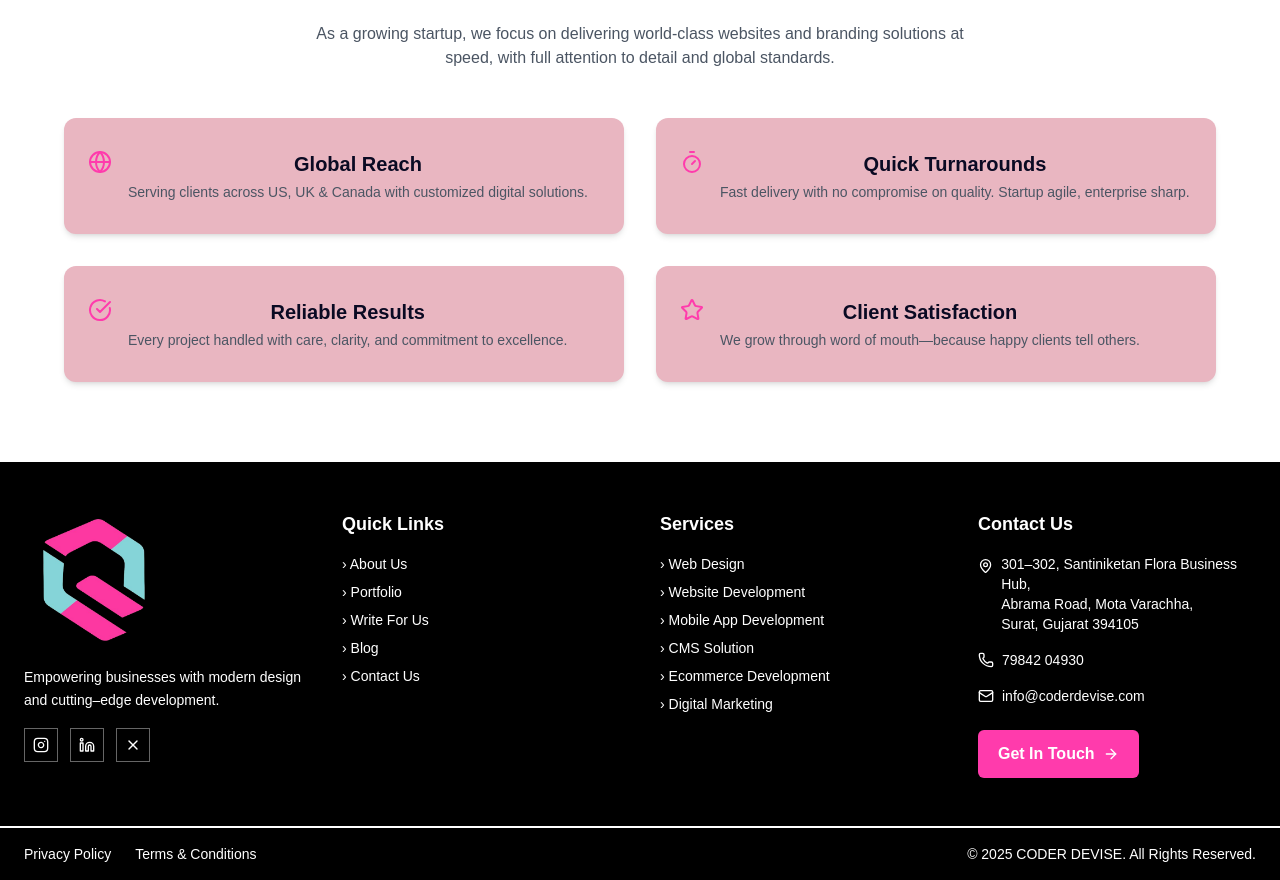
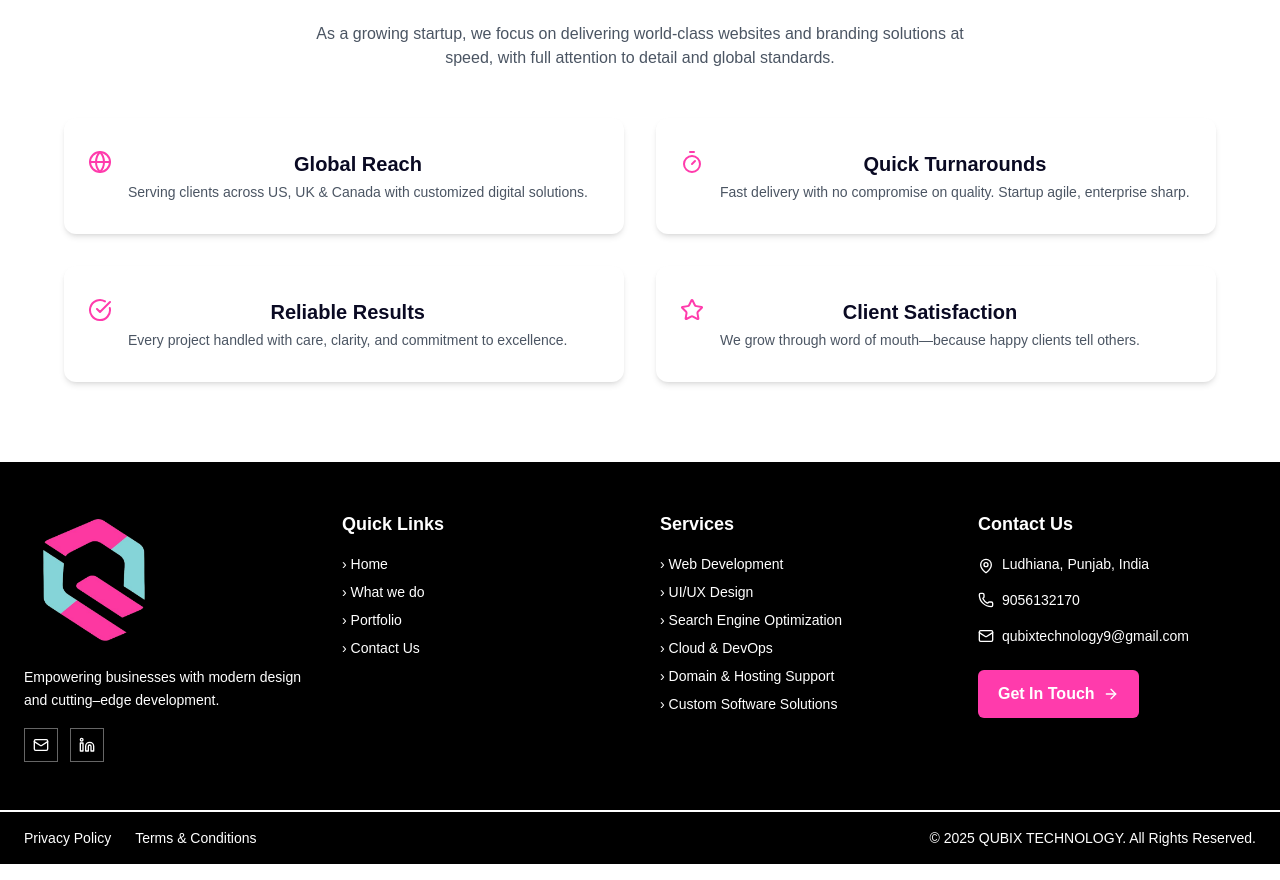
Before and after one commit to diljot111/qubix, a Next.js app: page /portfolio in a window 1280 px wide. Shown: the part 1218-2098 px from the top of the page. Built offline with nearby package versions, Linux system fonts and the light colour scheme.

Commit message:
Footer Updated

```diff
--- a/src/app/portfolio/page.tsx
+++ b/src/app/portfolio/page.tsx
@@ -8,8 +8,8 @@ import { CheckCircle, Globe, Timer, Star } from "lucide-react";
 const categories = [
   "All",
   "Website Development",
-  "UI/UX Design",
-  "Marketing",
+  // "UI/UX Design",
+  // "Marketing",
   "Custom Solutions",
 ];
 
@@ -81,7 +81,7 @@ export default function PortfolioSection() {
             <span className="text-qubix-blue">PORTFOLIO</span>
           </h2>
           <p className="text-center text-qubix-soft-pink mb-10">
-            Alleviated with 7+ Years of Experience
+            With promise to deliver the best quality
           </p>
 
           {/* Tabs */}
@@ -140,7 +140,7 @@ export default function PortfolioSection() {
             {features.map((feature, index) => (
               <div
                 key={index}
-                className="flex items-start gap-4 px-6 py-8 rounded-xl bg-qubix-soft-pink  shadow-md hover:shadow-lg transition duration-300"
+                className="flex items-start gap-4 px-6 py-8 rounded-xl bg-white  shadow-md hover:shadow-lg transition duration-300"
               >
                 <div className="">{feature.icon}</div>
                 <div>
--- a/src/components/Footer.tsx
+++ b/src/components/Footer.tsx
@@ -1,3 +1,5 @@
+"use client"
+import { IconBrandLinkedin, IconBrandLinkedinFilled } from "@tabler/icons-react";
 import {
   Instagram,
   Linkedin,
@@ -6,29 +8,36 @@ import {
   Phone,
   Mail,
   ArrowRight,
+  LinkedinIcon,
+  MailIcon,
+  Router,
 } from "lucide-react";
+import { useRouter } from "next/navigation";
 
 export default function Footer() {
+  const router=useRouter();
   return (
     <footer className="bg-black w-full text-white">
       <div className="mx-auto w-full max-w-screen-xl px-6 py-12 grid grid-cols-1 md:grid-cols-4 gap-10">
-
         {/* Left Logo + Description + Socials */}
         <div className="space-y-4">
           <img className="h-[140px] w-[140px] bg-black" src={"./logo.png"} />
           <p className="text-sm leading-relaxed">
-            Empowering businesses with modern design and cutting–edge development.
+            Empowering businesses with modern design and cutting–edge
+            development.
           </p>
           <div className="flex gap-3">
-            <button className="p-2 border border-white/40">
-              <Instagram size={16} />
+            <button onClick={()=>{
+
+            }} className="p-2 border border-white/40">
+              <MailIcon size={16} />
             </button>
-            <button className="p-2 border border-white/40">
+            <button onClick={()=>{
+
+            }} className="p-2 border border-white/40">
               <Linkedin size={16} />
             </button>
-            <button className="p-2 border border-white/40">
-              <X size={16} />
-            </button>
+
           </div>
         </div>
 
@@ -36,11 +45,10 @@ export default function Footer() {
         <div>
           <h3 className="font-bold text-lg mb-4">Quick Links</h3>
           <ul className="space-y-2 text-sm">
-            <li>&rsaquo; About Us</li>
-            <li>&rsaquo; Portfolio</li>
-            <li>&rsaquo; Write For Us</li>
-            <li>&rsaquo; Blog</li>
-            <li>&rsaquo; Contact Us</li>
+            <li className="hover:text-qubix-pink cursor-pointer">&rsaquo; Home</li>
+            <li className="hover:text-qubix-pink cursor-pointer">&rsaquo; What we do</li>
+            <li className="hover:text-qubix-pink cursor-pointer">&rsaquo; Portfolio</li>
+            <li className="hover:text-qubix-pink cursor-pointer">&rsaquo; Contact Us</li>
           </ul>
         </div>
 
@@ -48,12 +56,12 @@ export default function Footer() {
         <div>
           <h3 className="font-bold text-lg mb-4">Services</h3>
           <ul className="space-y-2 text-sm">
-            <li>&rsaquo; Web Design</li>
-            <li>&rsaquo; Website Development</li>
-            <li>&rsaquo; Mobile App Development</li>
-            <li>&rsaquo; CMS Solution</li>
-            <li>&rsaquo; Ecommerce Development</li>
-            <li>&rsaquo; Digital Marketing</li>
+            <li className="hover:text-qubix-pink cursor-pointer">&rsaquo; Web Development</li>
+            <li className="hover:text-qubix-pink cursor-pointer">&rsaquo; UI/UX Design</li>
+            <li className="hover:text-qubix-pink cursor-pointer">&rsaquo; Search Engine Optimization</li>
+            <li className="hover:text-qubix-pink cursor-pointer">&rsaquo; Cloud & DevOps</li>
+            <li className="hover:text-qubix-pink cursor-pointer">&rsaquo; Domain & Hosting Support</li>
+            <li className="hover:text-qubix-pink cursor-pointer">&rsaquo; Custom Software Solutions</li>
           </ul>
         </div>
 
@@ -64,22 +72,22 @@ export default function Footer() {
             <li className="flex items-start gap-2">
               <MapPin size={16} className="mt-1" />
               <span>
-                301–302, Santiniketan Flora Business Hub,<br />
-                Abrama Road, Mota Varachha,<br />
-                Surat, Gujarat 394105
+                Ludhiana, Punjab, India <br />
               </span>
             </li>
             <li className="flex items-center gap-2">
               <Phone size={16} />
-              79842 04930
+              <a href="tel:+91 9056132170">9056132170</a>
             </li>
             <li className="flex items-center gap-2">
               <Mail size={16} />
-              info@coderdevise.com
+              <a href="mailto:qubixtechnology9@gmail.com">qubixtechnology9@gmail.com</a>
             </li>
           </ul>
 
-          <button className="mt-6 px-5 py-3 flex items-center gap-2 bg-qubix-pink hover: rounded-md text-white font-semibold">
+          <button onClick={()=>{
+            router.push("/contact")
+          }} className="mt-6 px-5 py-3 flex items-center gap-2 bg-qubix-pink hover: rounded-md text-white font-semibold">
             Get In Touch <ArrowRight size={16} />
           </button>
         </div>
@@ -88,10 +96,14 @@ export default function Footer() {
       {/* Bottom bar */}
       <div className="bg-black border-t-2 border-white text-white text-sm py-4 px-6 flex flex-col md:flex-row justify-between items-center gap-4">
         <div className="flex gap-6">
-          <a href="#" className="hover:underline">Privacy Policy</a>
-          <a href="#" className="hover:underline">Terms & Conditions</a>
+          <a href="#" className="hover:underline">
+            Privacy Policy
+          </a>
+          <a href="#" className="hover:underline">
+            Terms & Conditions
+          </a>
         </div>
-        <div>© 2025 CODER DEVISE. All Rights Reserved.</div>
+        <div>© 2025 QUBIX TECHNOLOGY. All Rights Reserved.</div>
       </div>
     </footer>
   );
--- a/src/lib/prisma.js
+++ b/src/lib/prisma.js
@@ -1,4 +1,5 @@
-import { PrismaClient } from '@prisma/client';
+const { PrismaClient } = require('../generated/prisma')
+
 
 const globalForPrisma = globalThis;
 
```
